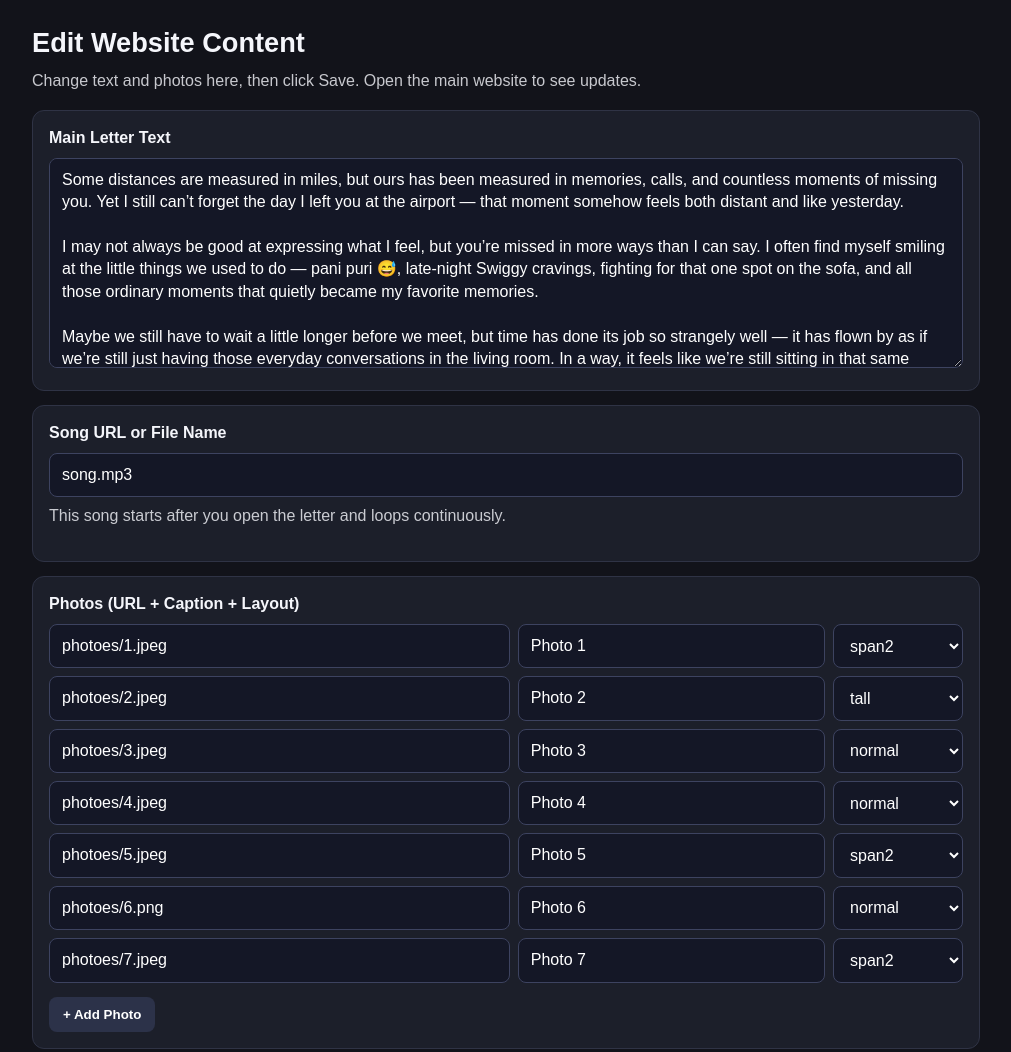
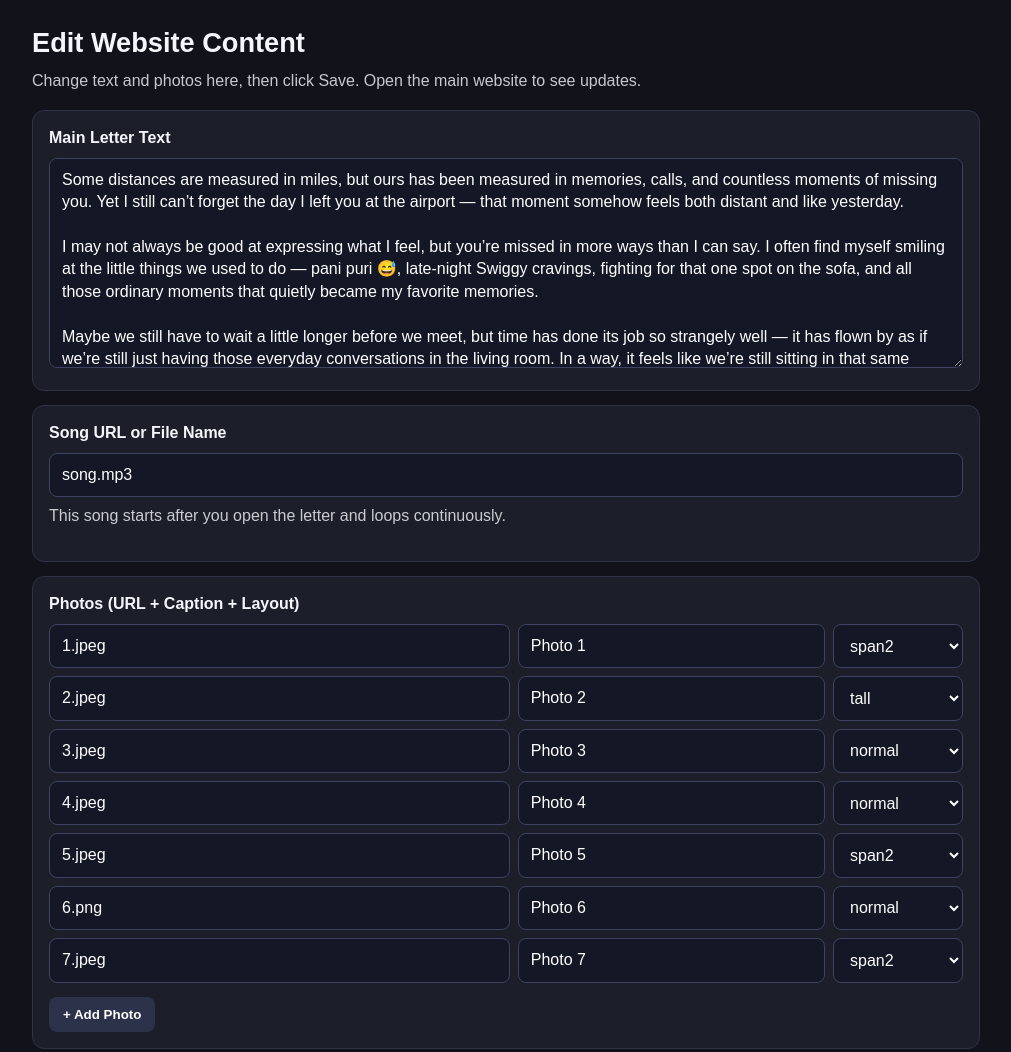
Before and after one commit to apiu-byte/yp26, a plain HTML site: page editor.html in a window 1280 px wide. Shown: the top 1052 px of the page, without its empty margins (134-1145 px from the left). Drawn offline with Linux system fonts and the light colour scheme.

Commit message:
Update editor.html

```diff
--- a/editor.html
+++ b/editor.html
@@ -127,13 +127,13 @@ And maybe, even my old “I wanted to live alone” thought has quietly become p
 
 Hopefully 🤞 we’ll meet soon. Until then, stay happy and enjoy your day. 😊`,
       photos: [
-        {src:'photoes/1.jpeg',caption:'Photo 1',cls:'span2'},
-        {src:'photoes/2.jpeg',caption:'Photo 2',cls:'tall'},
-        {src:'photoes/3.jpeg',caption:'Photo 3',cls:''},
-        {src:'photoes/4.jpeg',caption:'Photo 4',cls:''},
-        {src:'photoes/5.jpeg',caption:'Photo 5',cls:'span2'},
-        {src:'photoes/6.png',caption:'Photo 6',cls:''},
-        {src:'photoes/7.jpeg',caption:'Photo 7',cls:'span2'}
+        {src:'1.jpeg',caption:'Photo 1',cls:'span2'},
+        {src:'2.jpeg',caption:'Photo 2',cls:'tall'},
+        {src:'3.jpeg',caption:'Photo 3',cls:''},
+        {src:'4.jpeg',caption:'Photo 4',cls:''},
+        {src:'5.jpeg',caption:'Photo 5',cls:'span2'},
+        {src:'6.png',caption:'Photo 6',cls:''},
+        {src:'7.jpeg',caption:'Photo 7',cls:'span2'}
       ]
     };
 
```
